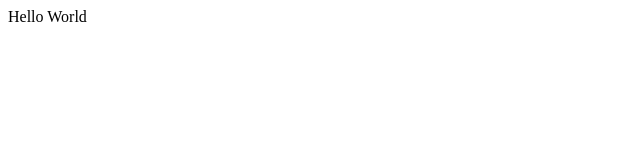
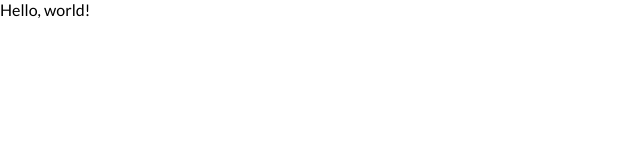
Before and after one commit to pain-arch/React_real_estate_client, a React (Vite) app: page / in a window 1280 px wide. Shown: the top 160 px of the page, without its empty margins (0-640 px from the left). Built offline with nearby package versions, Linux system fonts and the light colour scheme.

Commit message:
Update App.jsx , index.scss and add layout.scss

```diff
--- a/src/App.jsx
+++ b/src/App.jsx
@@ -1,6 +1,8 @@
 function App() {
   return (
-    <div>Hello World</div>
+    <div className="layout">
+      Hello, world!
+    </div>
   )
 }
 
--- a/src/index.scss
+++ b/src/index.scss
@@ -0,0 +1,15 @@
+*{
+    padding: 0;
+    margin: 0;
+    box-sizing: border-box;
+}
+
+a{
+    text-decoration: none;
+    color: inherit;
+}
+
+body{
+    font-family: 'lato', sans-serif;
+    overflow: hidden;
+}
```
Also changed, not shown: src/layout.scss (added).
